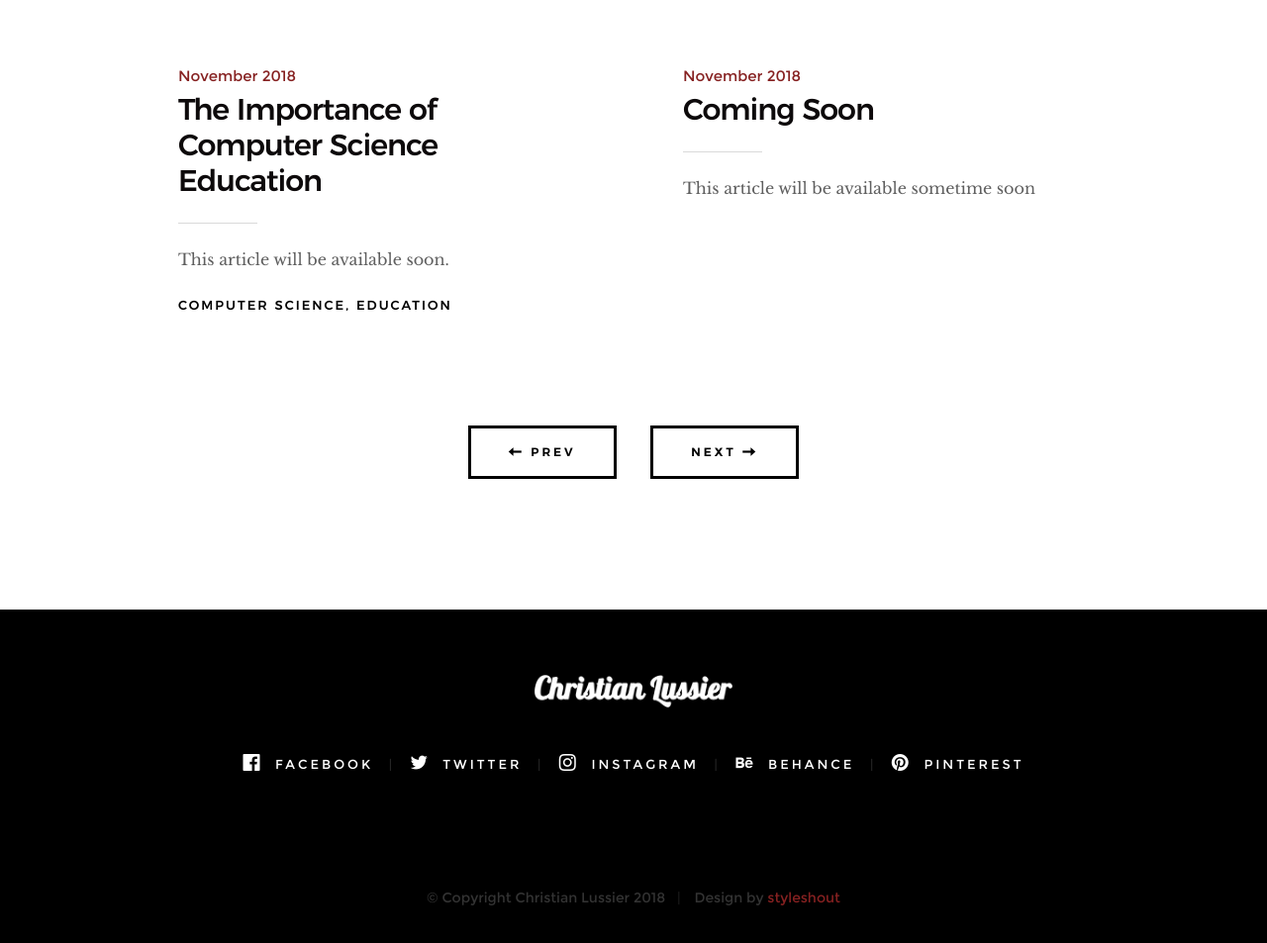
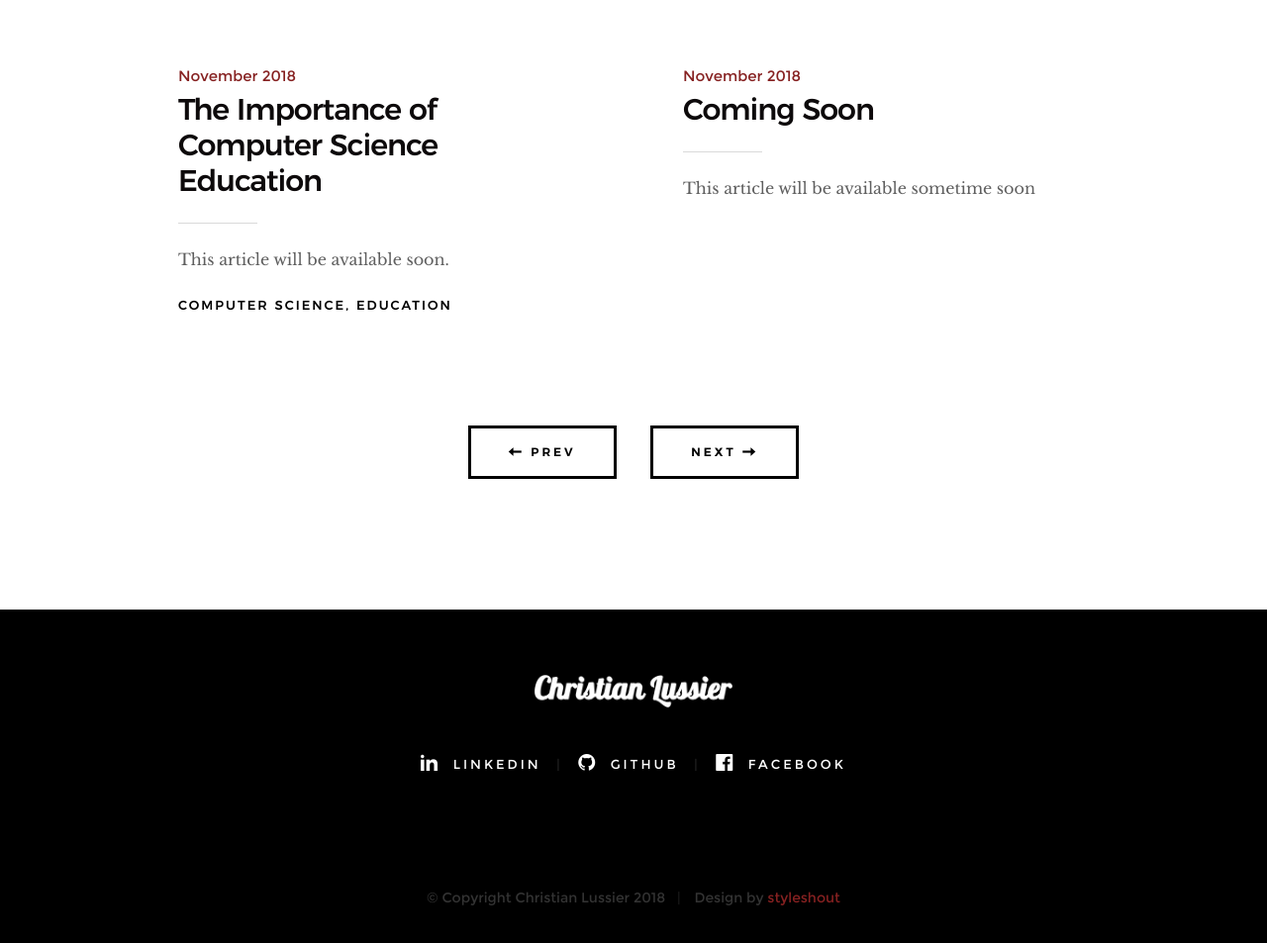
Before and after one commit to lussierc/legacy-christianlussier.com, a plain HTML site: page blog.html in a window 1280 px wide. Shown: the part 868-1821 px from the top of the page at 99% size. Drawn offline with Linux system fonts and the light colour scheme.

Commit message:
Fixed footer on blog homepage.

```diff
--- a/blog.html
+++ b/blog.html
@@ -168,25 +168,17 @@
                     </div>
 
                     <ul class="footer-social">
-                    <li><a href="#0">
+                      <li><a href="https://www.linkedin.com/in/christianlussier/">
+                          <i class="im im-linkedin" aria-hidden="true"></i>
+                          <span>LinkedIn</span>
+                      </a></li>
+                      <li><a href="https://github.com/lussierc">
+                          <i class="im im-github" aria-hidden="true"></i>
+                          <span>GitHub</span>
+                      </a></li>
+                      <li><a href="https://www.facebook.com/christian.lussier.96">
                           <i class="im im-facebook" aria-hidden="true"></i>
                           <span>Facebook</span>
-                    </a></li>
-                    <li><a href="#0">
-                        <i class="im im-twitter" aria-hidden="true"></i>
-                        <span>Twitter</span>
-                    </a></li>
-                    <li><a href="#0">
-                        <i class="im im-instagram" aria-hidden="true"></i>
-                        <span>Instagram</span>
-                    </a></li>
-                    <li><a href="#0">
-                        <i class="im im-behance" aria-hidden="true"></i>
-                        <span>Behance</span>
-                    </a></li>
-                    <li><a href="#0">
-                        <i class="im im-pinterest" aria-hidden="true"></i>
-                        <span>Pinterest</span>
                       </a></li>
                     </ul>
 
@@ -215,7 +207,6 @@
             <div id="loader"></div>
         </div>
 
-
     <!-- Java Script
     ================================================== -->
     <script src="js/jquery-3.2.1.min.js"></script>
```
Lines whose indentation alone changed are shown as unchanged.
